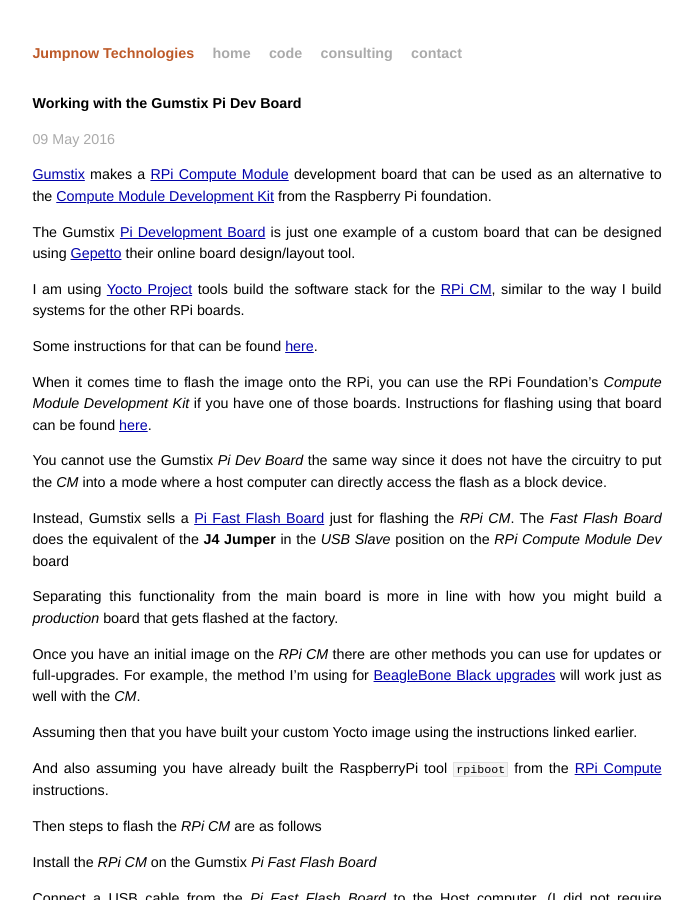
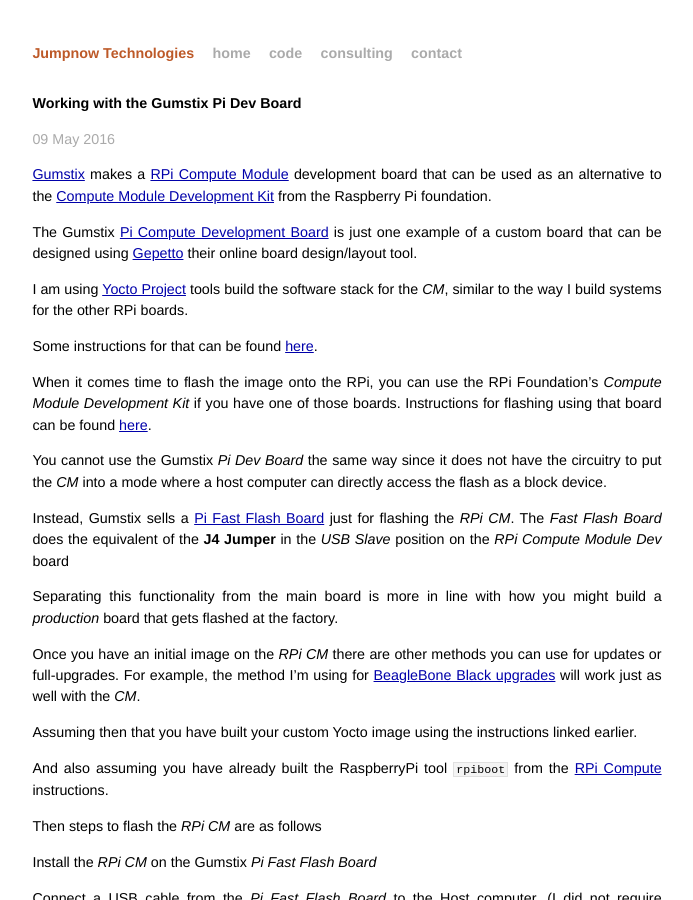
Before and after one commit to jumpnow/jumpnowtek-site, a Jekyll site: the page built from _posts/2016-03-07-Working-with-the-Gumstix-Pi-Dev-board.md, in a window 1280 px wide and 900 px high. Shown: the whole window, without its empty margins (293-986 px from the left). Built offline with Jekyll 4.4.1, drawn with Linux system fonts in a browser that asks for light colours.

Commit message:
Update gum pi cm doc

```diff
--- a/_posts/2016-03-07-Working-with-the-Gumstix-Pi-Dev-board.md
+++ b/_posts/2016-03-07-Working-with-the-Gumstix-Pi-Dev-board.md
@@ -8,9 +8,9 @@
 
 [Gumstix][gumstix] makes a [RPi Compute Module][rpi-compute] development board that can be used as an alternative to the [Compute Module Development Kit][rpi-compute-module-dev-kit] from the Raspberry Pi foundation.
 
-The Gumstix [Pi Development Board][gumstix-pi-dev-board] is just one example of a custom board that can be designed using [Gepetto][gumstix-gepetto] their online board design/layout tool.
+The Gumstix [Pi Compute Development Board][gumstix-pi-dev-board] is just one example of a custom board that can be designed using [Gepetto][gumstix-gepetto] their online board design/layout tool.
 
-I am using [Yocto Project][yocto] tools build the software stack for the [RPi CM][rpi-compute], similar to the way I build systems for the other RPi boards.
+I am using [Yocto Project][yocto] tools build the software stack for the *CM*, similar to the way I build systems for the other RPi boards.
 
 Some instructions for that can be found [here][jumpnow-yocto-rpi].
 
@@ -173,7 +173,7 @@
 [gumstix]: http://www.gumstix.com
 [rpi-compute]: https://www.raspberrypi.org/products/compute-module/
 [rpi-compute-module-dev-kit]: https://www.raspberrypi.org/products/compute-module-development-kit/
-[gumstix-pi-dev-board]: https://www.gumstix.com/raspberry-pi-family/
+[gumstix-pi-dev-board]: https://store.gumstix.com/expansion/gumstix-pi-compute-dev-board.html
 [gumstix-gepetto]: https://www.gumstix.com/geppetto/
 [yocto]: https://www.yoctoproject.org
 [jumpnow-yocto-rpi]: http://www.jumpnowtek.com/rpi/Raspberry-Pi-Systems-with-Yocto.html
```
